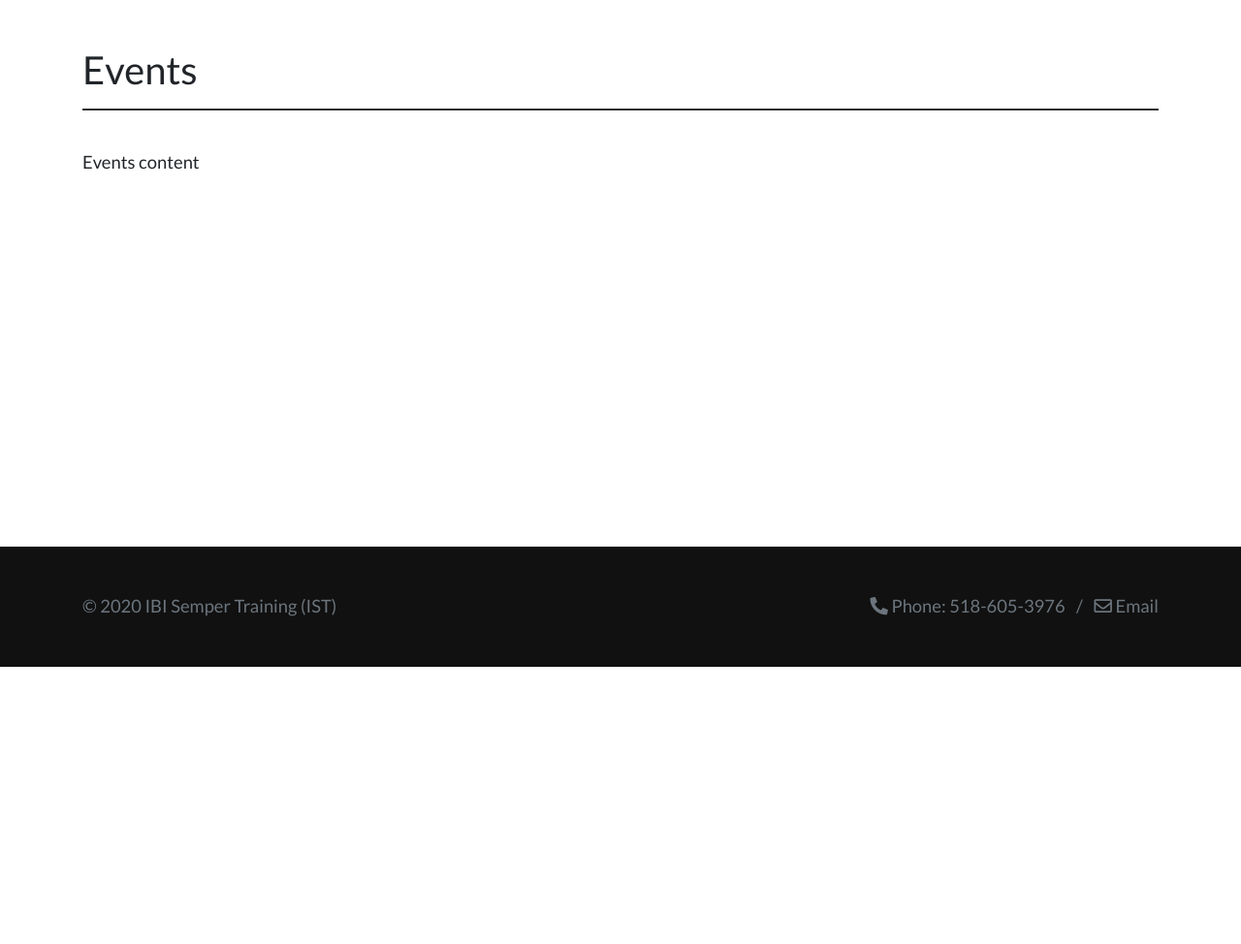
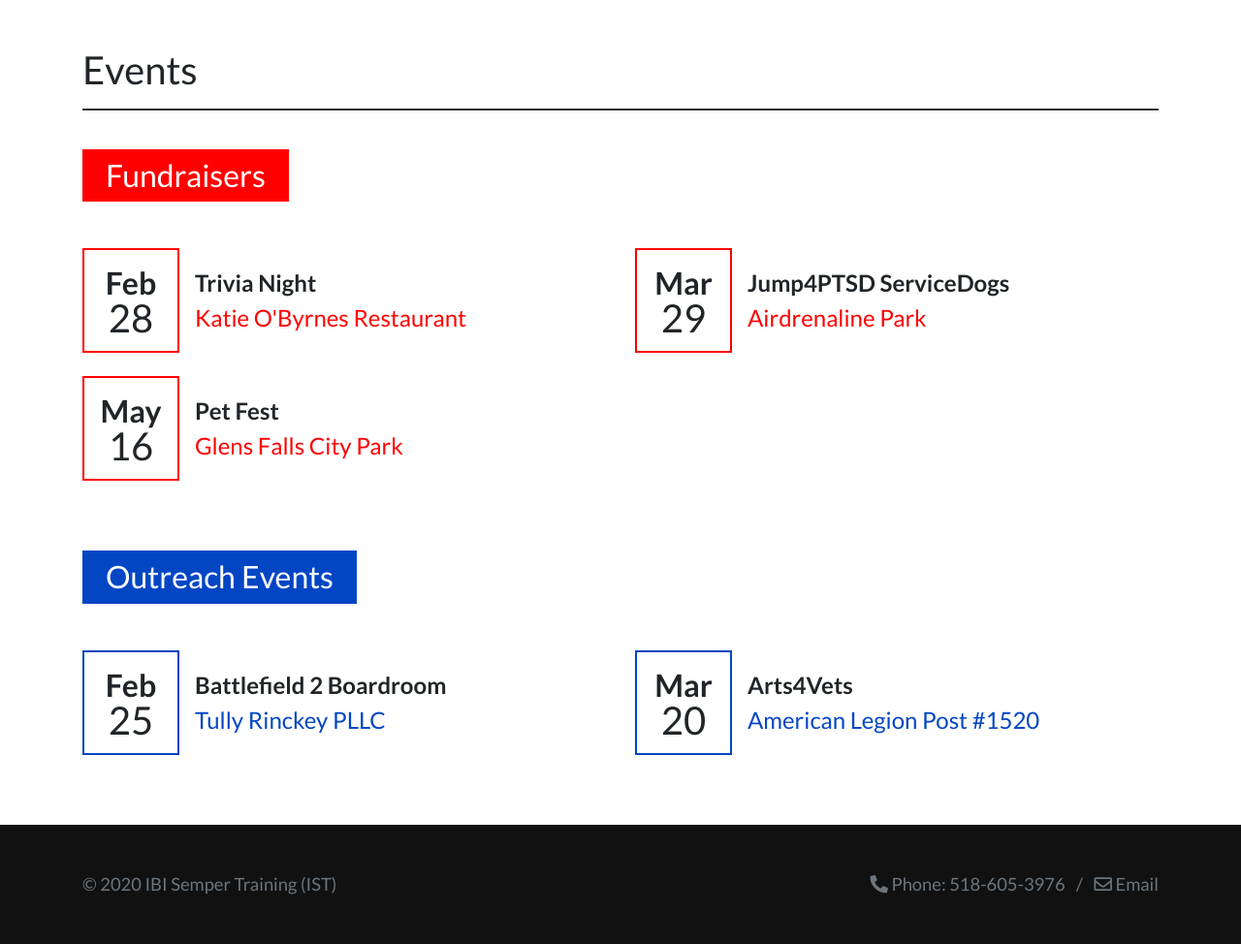
Before and after one commit to chrisdav6/ibiSemperTraining, a PHP site: page /events.php in a window 1280 px wide. Shown: the part 112-1086 px from the top of the page at 97% size. Before the commit the page ends 800 px from the top, so only its background shows below. Run offline with PHP 8.4, Linux system fonts and the light colour scheme; some libraries are stand-ins or nearby versions.

Commit message:
Working on events page

```diff
--- a/events.php
+++ b/events.php
@@ -35,9 +35,51 @@
     </div>
   </div>
 
-  <div class="secondary-content mt-4">
+  <div id="events" class="secondary-content mt-4 mb-5">
     <div class="container">
-      <p>Events content</p>
+      <h2>Fundraisers</h2>
+
+      <div class="row">
+        <div class="col-md-6">
+          <div class="event">
+            <div class="date red">Feb<span>28</span></div>
+            <div class="text">Trivia Night<a class="red" href="https://goo.gl/maps/tK4uHfRwboRJZceq7" target="_blank">Katie O'Byrnes Restaurant</a></div>
+          </div>
+        </div>
+
+        <div class="col-md-6">
+          <div class="event">
+            <div class="date red">Mar<span>29</span></div>
+            <div class="text">Jump4PTSD ServiceDogs<a class="red" href="https://g.page/Airdrenaline?share" target="_blank">Airdrenaline Park</a></div>
+          </div>
+        </div>
+
+        <div class="col-md-6">
+          <div class="event">
+            <div class="date red">May<span>16</span></div>
+            <div class="text">Pet Fest<a class="red" href="https://goo.gl/maps/D34P5XwqwpardCDs9" target="_blank">Glens Falls City Park</a></div>
+          </div>
+        </div>
+      </div><!-- /row -->
+
+      <h2>Outreach Events</h2>
+
+      <div class="row">
+        <div class="col-md-6">
+          <div class="event">
+            <div class="date blue">Feb<span>25</span></div>
+            <div class="text">Battlefield 2 Boardroom<a class="blue" href="https://goo.gl/maps/fjPhbndtjDVM8kXy5" target="_blank">Tully Rinckey PLLC</a></div>
+          </div>
+        </div>
+
+        <div class="col-md-6">
+          <div class="event">
+            <div class="date blue">Mar<span>20</span></div>
+            <div class="text">Arts4Vets<a class="blue" href="https://goo.gl/maps/Vh8PhSmSDs6GCRfw9" target="_blank">American Legion Post #1520</a></div>
+          </div>
+        </div>
+      </div><!-- /row -->
+
     </div>
   </div>
 
--- a/news.php
+++ b/news.php
@@ -35,7 +35,7 @@
     </div>
   </div>
 
-  <div class="secondary-content mt-4 mb-5">
+  <div id="news" class="secondary-content mt-4 mb-5">
     <div class="container">
 
       <a class="newsItem" href="https://abc7chicago.com/pets-animals/only-service-dogs-allowed-on-flights-in-new-dot-rules/5871271" target="_blank">
--- a/public/scss/partials/_all.scss
+++ b/public/scss/partials/_all.scss
@@ -12,3 +12,6 @@
 
 //Staff Page
 @import "staff/staff";
+
+//Events Page
+@import "events/events";
--- /dev/null
+++ b/public/scss/partials/events/_events.scss
@@ -0,0 +1,70 @@
+#events {
+  h2 {
+    display: inline-block;
+    color: white;
+    background: red;
+    padding: .25em .75em;
+    margin-bottom: 1.5em;
+  }
+
+  h2:nth-of-type(2) {
+    margin-top: 1.5em;
+    background: rgb(3, 70, 196);
+  }
+
+  .event {
+    display: flex;
+    align-items: center;
+    margin-bottom: 1.5em;
+
+    .date {
+      display: flex;
+      flex-direction: column;
+      align-items: center;
+      justify-content: center;
+      font-size: 2rem;
+      font-weight: bold;
+      width: 100px;
+      padding: .5em;
+      line-height: 2.25rem;
+      margin-right: .5em;
+
+      span {
+        font-weight: normal;
+        font-size: 2.5rem;
+      }
+    }
+
+    .date.red {
+      border: 2px solid red;
+    }
+
+    .date.blue {
+      border: 2px solid rgb(3, 70, 196);
+    }
+
+    .text {
+      font-size: 1.5rem;
+      display: flex;
+      flex-direction: column;
+      font-weight: bold;
+
+      a {
+        font-weight: normal;
+        text-decoration: none;
+
+        &:hover {
+          text-decoration: underline;
+        }
+      }
+
+      a.red {
+        color: red;
+      }
+
+      a.blue {
+        color: rgb(3, 70, 196);
+      }
+    }
+  }
+}
```
Also changed, not shown: public/css/style.css.
